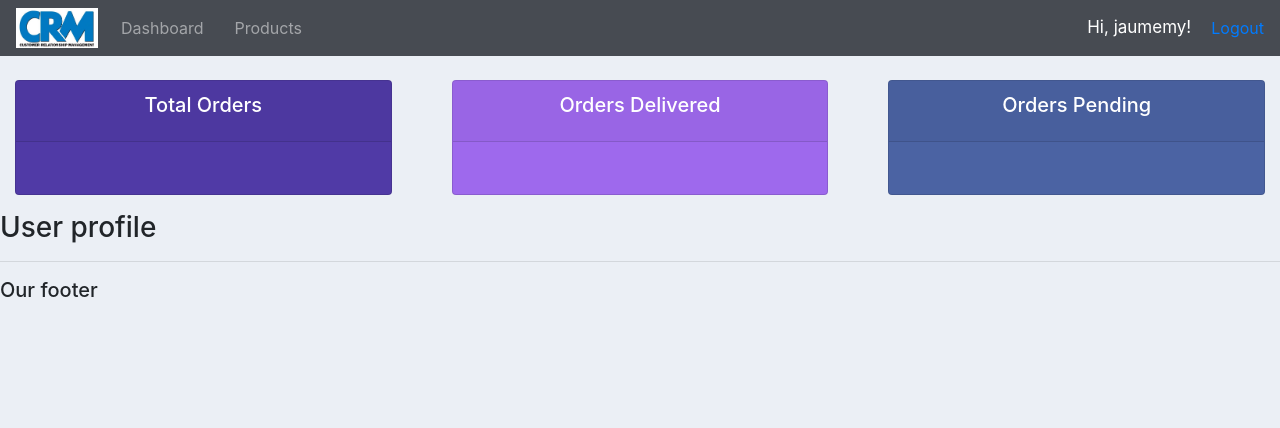
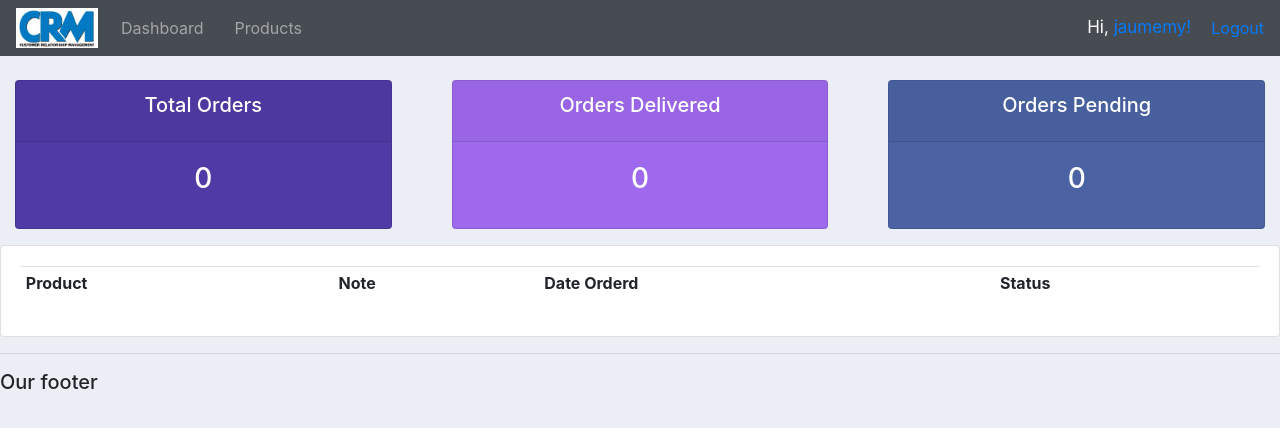
Before and after one commit to jaumemy/dennisivy-django-crashcourse, a Django app: page /user/ in a window 1280 px wide. Shown: the top 428 px of the page. Run offline with Django 3.2, Linux system fonts and the light colour scheme; a user stored in the database is signed in; data comes from the database, SQL or seed files in the repository; both versions use the stored data as it was after the commit; lists and menus that the app fills with data are empty; some libraries are stand-ins or nearby versions.

Commit message:
Part 16 - User Profile With One To One Relationship

```diff
--- a/accounts/decorators.py
+++ b/accounts/decorators.py
@@ -22,7 +22,7 @@ def allowed_users(allowed_roles=[]):
             if group in allowed_roles:
                 return view_func(request, *args, **kwargs)
             else:
-                return HttpResponse('You are not allowed to view this page. Admin account needed.')
+                return HttpResponse('You are not allowed to view this page. Need a higher role account.')
 
         return wrapper_func
     return decorator
--- a/accounts/models.py
+++ b/accounts/models.py
@@ -1,9 +1,11 @@
 from django.db import models
+from django.contrib.auth.models import User
 
 # Create your models here.
 
 
 class Customer(models.Model):
+    user = models.OneToOneField(User, null=True, on_delete=models.CASCADE)
     name = models.CharField(max_length=64, null=True)
     phone = models.CharField(max_length=64, null=True)
     email = models.CharField(max_length=64, null=True)
--- a/accounts/templates/accounts/navbar.html
+++ b/accounts/templates/accounts/navbar.html
@@ -32,8 +32,8 @@
       </li>
     </ul>
   </div>
-  <span class="hi-msg">Hi, {{request.user}}!</span>
   {% if request.user.is_authenticated %}
+    <span class="hi-msg">Hi, <a href="{% url 'accounts:user_page' %}">{{request.user}}!</a></span>
     <spanclass="hi-msg"><a href="{% url 'accounts:logout' %}">Logout</a></span>
   {% else %}
   <spanclass="hi-msg"><a href="{% url 'accounts:login' %}">Login</a></span>
--- a/accounts/templates/accounts/order_form.html
+++ b/accounts/templates/accounts/order_form.html
@@ -6,7 +6,7 @@
   <div class="col-md-6">
     <div class="card card-body">
       <form action="" method="POST">
-        <h5>Place up to 5 Orders</h5>
+        <h5>Place up to 4 Orders</h5>
         <hr>
         {% csrf_token %}
         {{formset.management_form}}
--- a/accounts/templates/accounts/user.html
+++ b/accounts/templates/accounts/user.html
@@ -3,6 +3,30 @@
 
 {% include "accounts/status.html" %}
 
-<h3>User profile</h3>
+<div class="row">
+	<div class="col-md">
+		<div class="card card-body">
+			<table class="table table-sm">
+				<tr>
+					<th>Product</th>
+					<th>Note</th>
+					<th>Date Orderd</th>
+					<th>Status</th>
+				</tr>
+
+				{% for order in orders %}
+
+				<tr>
+					<td>{{order.product}}</td>
+					<td>{{order.note}}</td>
+					<td>{{order.date_created}}</td>
+					<td>{{order.status}}</td>
+				</tr>
+				{% endfor %}
+
+			</table>
+		</div>
+	</div>
+</div>
 
 {% endblock content %}
--- a/accounts/views.py
+++ b/accounts/views.py
@@ -25,6 +25,10 @@ def register_page(request):
 
             group = Group.objects.get(name='customer')
             user.groups.add(group)
+            Customer.objects.create(
+                user = user,
+                name = user.username
+            )
 
             messages.success(request,'Account created succesfully for '+username)
 
@@ -79,9 +83,22 @@ def home(request):
     return render(request, 'accounts/dashboard.html', context)
 
 
+@login_required(login_url='accounts:login')
+@allowed_users(allowed_roles=['customer','admin'])
 def user_page(request):
-    context = {}
-    return render(request, 'accounts/user.html', context)
+	orders = request.user.customer.order_set.all()
+
+	total_orders = orders.count()
+	delivered = orders.filter(status='Delivered').count()
+	pending = orders.filter(status='Pending').count()
+
+	print('ORDERS:', orders)
+
+	context = {'orders':orders, 'total_orders':total_orders,
+	'delivered':delivered,'pending':pending}
+	return render(request, 'accounts/user.html', context)
+
+
 
 
 def products(request):
@@ -106,23 +123,23 @@ def customers(request, pk):
     return render(request, 'accounts/customers.html', context)
 
 
-@login_required(login_url="accounts:login")
+@login_required(login_url='login')
+@allowed_users(allowed_roles=['customer'])
 def create_order(request, pk):
-    order_form_set = inlineformset_factory(Customer, Order,
-        fields=("product","status"), extra=5)
-    customer = Customer.objects.get(id=pk)
-    formset = order_form_set(queryset=Order.objects.none(), instance=customer)
-    # form = OrderForm(initial={'customer':customer})
-    if request.method =='POST':
-        # print('Printing POST:', request.POST)
-        # form = OrderForm(request.POST)
-        if formset.is_valid():
-            formset.save()
-            return redirect('/')
+	order_form_set = inlineformset_factory(Customer, Order, fields=('product', 'status'), extra=4 )
+	customer = Customer.objects.get(id=pk)
+	formset = order_form_set(queryset=Order.objects.none(),instance=customer)
+	#form = OrderForm(initial={'customer':customer})
+	if request.method == 'POST':
+		#print('Printing POST:', request.POST)
+		form = order_form(request.POST)
+		formset = order_form_set(request.POST, instance=customer)
+		if formset.is_valid():
+			formset.save()
+			return redirect('/')
 
-    context={'formset':formset}
-
-    return render(request, 'accounts/order_form.html', context)
+	context = {'formset':formset}
+	return render(request, 'accounts/order_form.html', context)
 
 
 @login_required(login_url="accounts:login")
```
Also changed, not shown: accounts/migrations/0007_customer_user.py (added), db.sqlite3.
